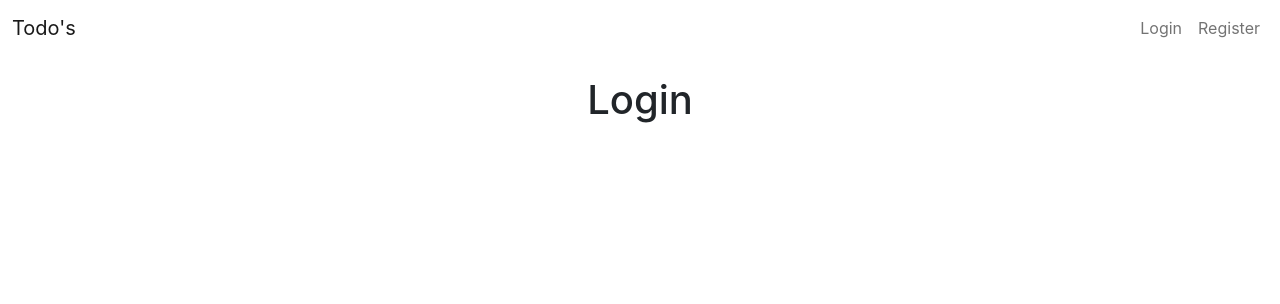
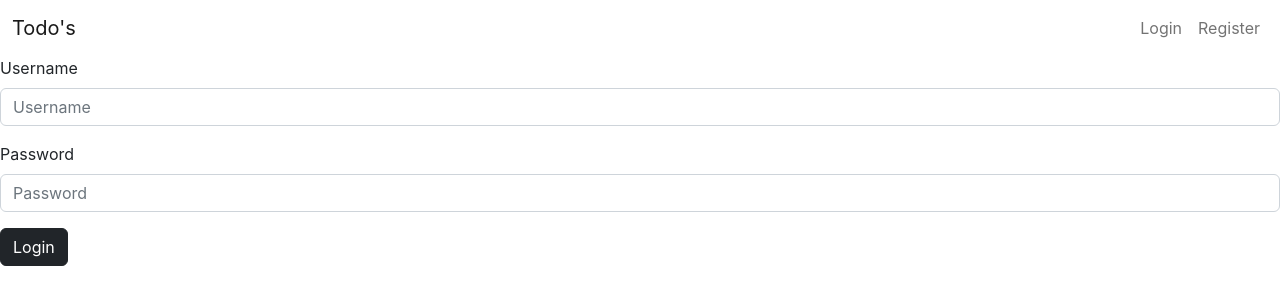
Before and after one commit to Azzarox/My-Todo-MERN-App, a React (Create React App) app in the folder client/: page /login in a window 1280 px wide. Shown: the top 304 px of the page. Built offline with nearby package versions, Linux system fonts and the light colour scheme.

Commit message:
Added UI without functionality for login

```diff
--- a/client/src/components/Login.js
+++ b/client/src/components/Login.js
@@ -1,5 +1,31 @@
-const Login = () => {
-    return <h1>Login</h1>;
-};
+import Button from 'react-bootstrap/Button';
+import Form from 'react-bootstrap/Form';
+
+function Login() {
+    return (
+        <Form className="wrapper">
+            <Form.Group className="mb-3" controlId="formBasicEmail">
+                <Form.Label>Username</Form.Label>
+                <Form.Control
+                    type="email"
+                    placeholder="Username"
+                    name="username"
+                />
+            </Form.Group>
+
+            <Form.Group className="mb-3" controlId="formBasicPassword">
+                <Form.Label>Password</Form.Label>
+                <Form.Control
+                    type="password"
+                    placeholder="Password"
+                    name="password"
+                />
+            </Form.Group>
+            <Button variant="dark" type="submit">
+                Login
+            </Button>
+        </Form>
+    );
+}
 
 export default Login;
```
